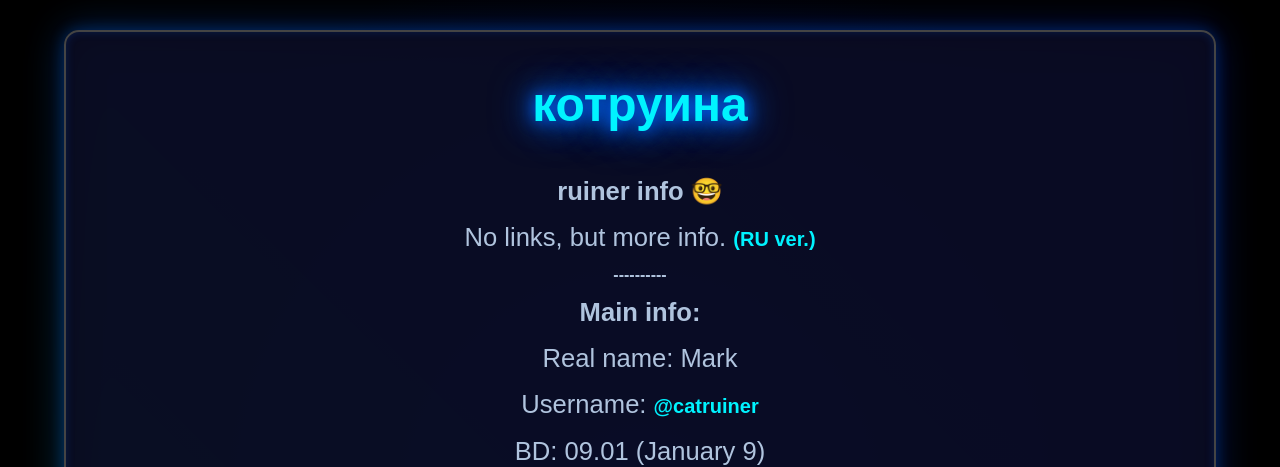
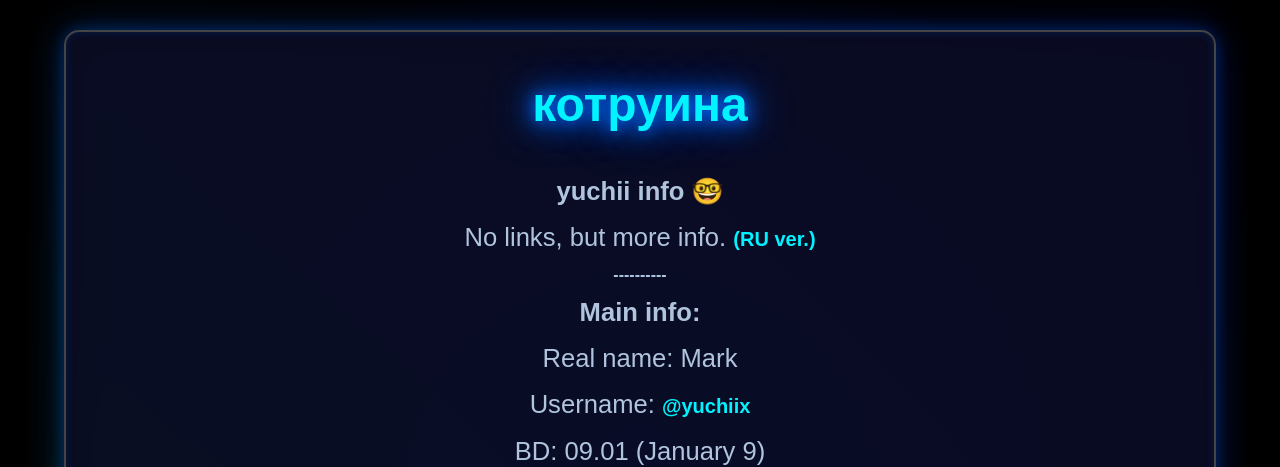
Before and after one commit to catruiner/catruinerxyz, a plain HTML site: page eng/info.html in a window 1280 px wide. Shown: the top 467 px of the page. Drawn offline with Linux system fonts and the light colour scheme.

Commit message:
Update info.html

```diff
--- a/eng/info.html
+++ b/eng/info.html
@@ -2,7 +2,7 @@
 <html lang="ru">
 <head>
     <meta charset="UTF-8">
-    <title>котруина</title>
+    <title>yuchii info</title>
     <link rel="icon" href="../icon.jpeg" type="image/jpeg">
 
     <style>
@@ -116,12 +116,12 @@
 <body>
     <div class="bio-box">
         <h1 class="neon-title">котруина</h1>
-        <h2>ruiner info 🤓</h2>
+        <h2>yuchii info 🤓</h2>
         <p>No links, but more info. <a href="https://catruiner.xyz/info" target="_blank" style="font-size: 20px;">(RU ver.)</a></p>
         <h4>----------</h4>
         <h3>Main info:</h3>
         <p>Real name: Mark</p>
-        <p>Username: <a href="https://t.me/catruiner" target="_blank" style="font-size: 20px;">@catruiner</a></p></p>
+        <p>Username: <a href="https://t.me/yuchiix" target="_blank" style="font-size: 20px;">@yuchiix</a></p></p>
         <p>BD: 09.01 (January 9)</p>
         <p>Orientation: <a href="https://wikipedia.org/wiki/Straight_ally" target="_blank" style="font-size: 20px;">Straight ally</a></p>
         <p>DNI (Do Not Interact): Homophobes, transphobes, islamophobes, toxics, ped0s, lolicons.
```
